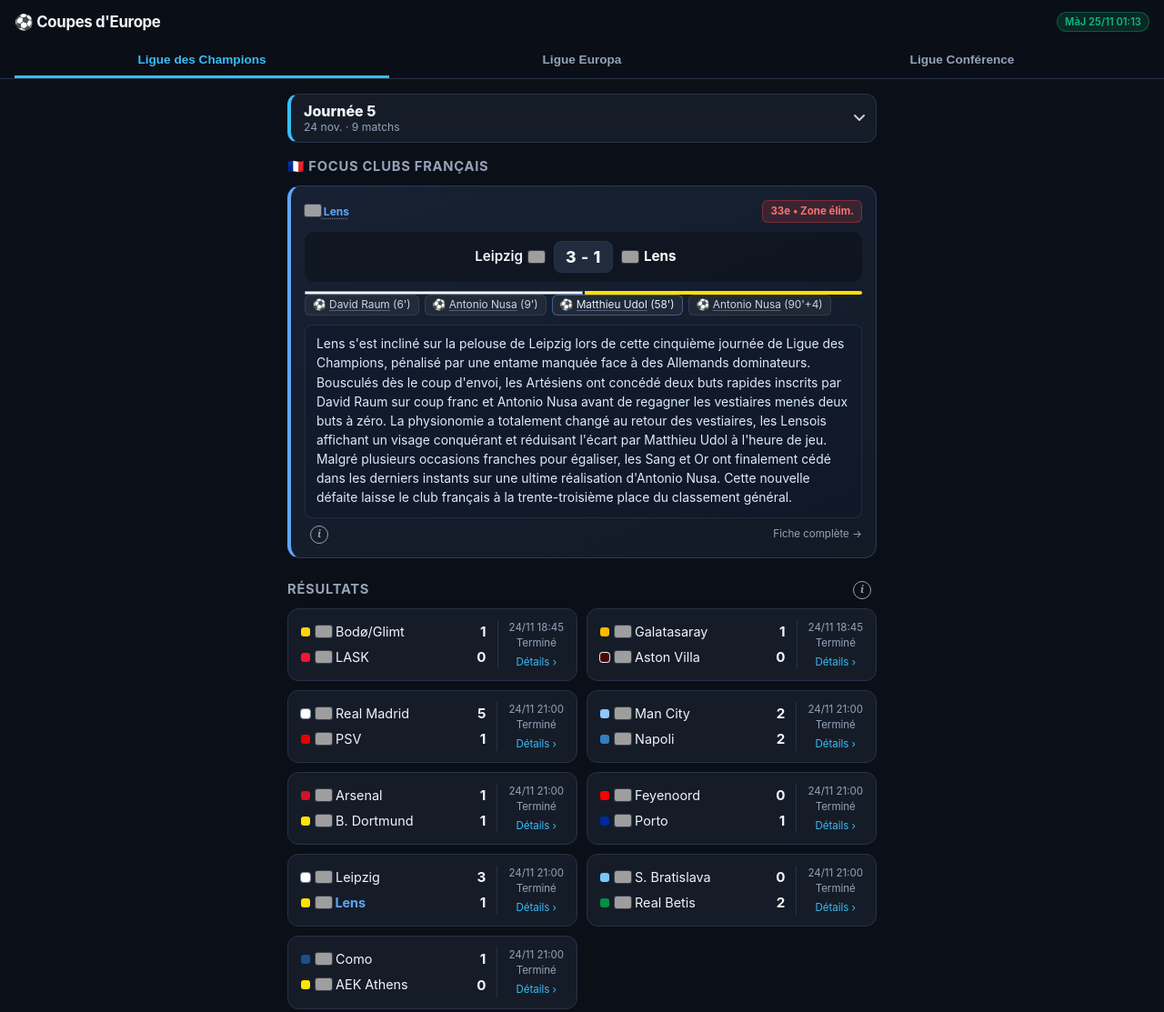
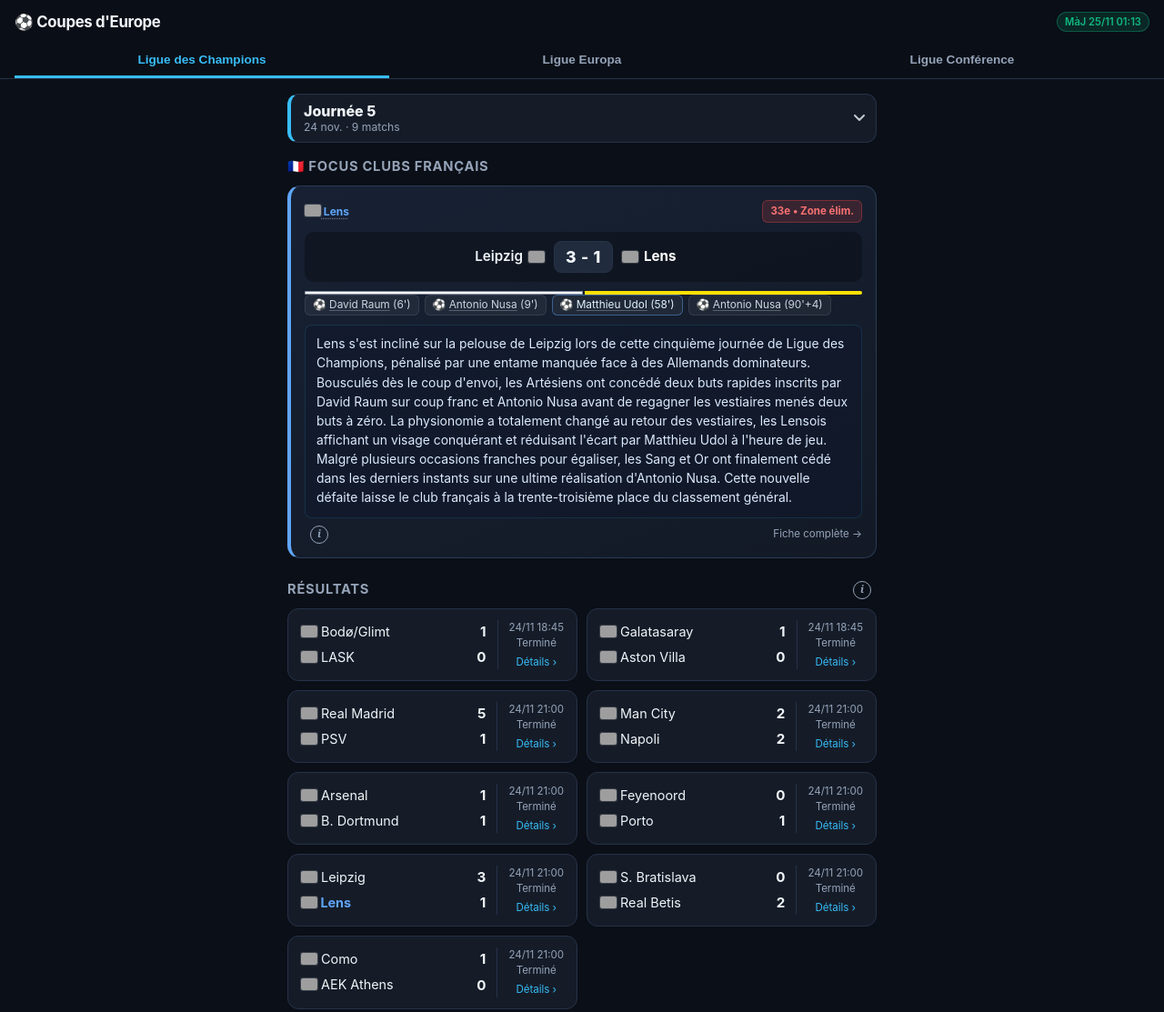
Before and after one commit to Camelbaggy/coupes-europe, a plain HTML site: page index.html in a window 1280 px wide. Shown: the top 1113 px of the page at 91% size. Drawn offline with Linux system fonts and the light colour scheme; grey boxes are pictures that could not be loaded.

Commit message:
Liste des résultats : plus de pastilles de couleur d'équipe
Co-Authored-By: Claude Opus 5.5 <noreply@anthropic.com>
Claude-Session: https://claude.ai/code/session_01T8gfRn4JTfMnL9sQUr5eMf

```diff
--- a/index.html
+++ b/index.html
@@ -1499,14 +1499,14 @@
           const sep = comp._multi && m._soiree !== dernier ? `<div class="date-sep">${esc(jourLong(m._soiree))}</div>` : '';
           dernier = m._soiree;
           return sep + `
-          <div class="match-tile" style="${coulStyleMatch(m)}" onclick="openMatchModal('${esc(m.match_id)}')">
+          <div class="match-tile" onclick="openMatchModal('${esc(m.match_id)}')">
             <div class="tile-teams">
               <div class="tile-team-row">
-                <span class="tile-team-name ${m.home_team.is_french ? 'is-fr' : ''}"><i class="sw-eq home"></i>${flag(m.home_team)} ${esc(m.home_team.name)}</span>
+                <span class="tile-team-name ${m.home_team.is_french ? 'is-fr' : ''}">${flag(m.home_team)} ${esc(m.home_team.name)}</span>
                 <span class="tile-team-score">${m.status === 'À venir' ? '' : m.home_team.score}</span>
               </div>
               <div class="tile-team-row">
-                <span class="tile-team-name ${m.away_team.is_french ? 'is-fr' : ''}"><i class="sw-eq away"></i>${flag(m.away_team)} ${esc(m.away_team.name)}</span>
+                <span class="tile-team-name ${m.away_team.is_french ? 'is-fr' : ''}">${flag(m.away_team)} ${esc(m.away_team.name)}</span>
                 <span class="tile-team-score">${m.status === 'À venir' ? '' : m.away_team.score}</span>
               </div>
             </div>
```
Also changed, not shown: 1 other file.
